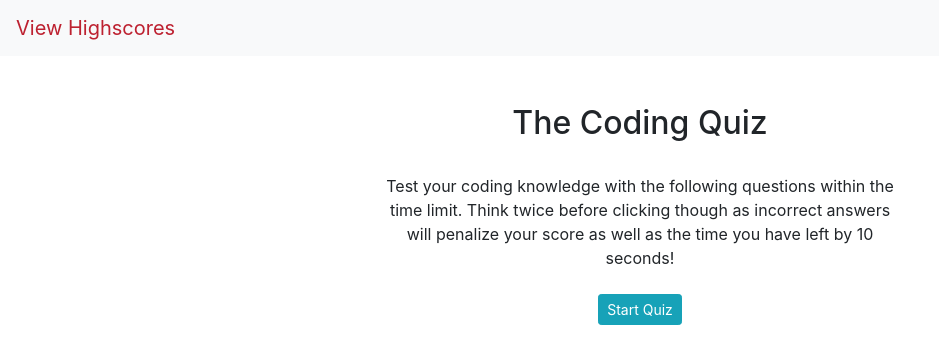
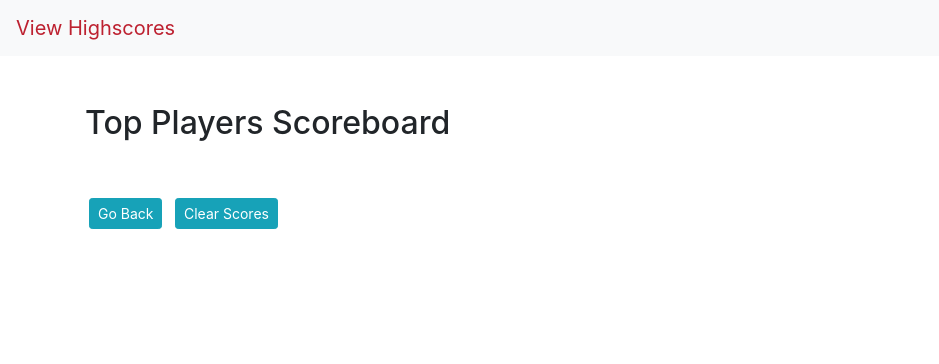
Before and after one commit to ChrisTofuLee/chris-homework-W4, a plain HTML site: page index.html in a window 1280 px wide. Both pictures are taken after a click on the link "View Highscores". Shown: the whole page, without its empty margins (0-939 px from the left). Drawn offline with nearby package versions, Linux system fonts and the light colour scheme.

Commit message:
fixed view highscore issue of still showing cleared scores

```diff
--- a/index.html
+++ b/index.html
@@ -13,7 +13,7 @@
 <body>
 
     <nav class="navbar sticky-top navbar-light bg-light ">
-        <a class="navbar-brand text-danger" href="#">View Highscores</a>
+        <a class="navbar-brand text-danger" id = "viewHighScore" href="#">View Highscores</a>
         <div class = "nav justify-content-end" id="time"></div>
       </nav>
 
--- a/script.js
+++ b/script.js
@@ -117,6 +117,7 @@ const initialsInput = document.getElementById('initialsInput')
 const breaker = document.getElementById('breaker')
 const rightWrong = document.getElementById('rightWrong')
 const showScoreHere = document.getElementById('showScoreHere')
+const viewHighScore = document.getElementById('viewHighScore')
 const questionsList = data.questions
 const titleInfo = data.titleInfo[0]
 const gameOverInfo = data.gameOverInfo
@@ -125,8 +126,8 @@ const scoreboardInfo = data.scoreboardInfo
 let ansValidation = ""
 let currentQuestionIndex = 0;
 let currentScore = 0;
-const topScorerInitials = ["ttt", "rrr", "www"];
-const topScoresList = [12, 14, 111];
+const topScorerInitials = [];
+const topScoresList = [];
 let theFinalScore = 0
 
 //add display of right or wrong pop up
@@ -330,7 +331,7 @@ function constructScoreboardPage(person, theScore) {
         pDiv.setAttribute('id', index)
         let number = index + 1
         // currentInitial = initials
-        v = theScore[index]
+        currentScore = theScore[index]
         pDiv.textContent = number + ". " + initials + " scored " + currentScore
 
         showScoreHere.appendChild(pDiv)
@@ -354,11 +355,41 @@ function constructScoreboardPage(person, theScore) {
 //             pDiv[index].textContent += " scored " + currentScoreNum
 //         })
 // }
+// function clearScorer(scorer) {
+//     scorer = []
+// }
+// function clearInitials(initials) {
+//     initials = []
+// }
 
-function clearTheScore() {}
+function clearTheScore() {
+    // clearScorer(topScorerInitials);
+    // clearInitials(topScoresList);
+    topScorerInitials.length = 0
+    topScoresList.length = 0
+    showScoreHere.innerHTML = ""
+    console.log(topScorerInitials)
+    console.log(topScoresList)
 
+
+}
+function viewHighScoreFunc () {
+    gameOverPage.classList.add('hide');
+    breaker.classList.add('hide');
+    countDown.classList.add('hide');
+    questionsPage.classList.add('hide');
+    startPage.classList.add('hide');
+    questionsPage.innerHTML = ""
+    currentQuestionIndex = 0
+    timeLeft = 60
+    clearInterval(timerInterval);
+    constructScoreboardPage(topScorerInitials, topScoresList)
+
+    scoreboardPage.classList.remove('hide');
+}
 
 goBackBtn.addEventListener('click', goBackInTime)
 clearScoreBtn.addEventListener('click', clearTheScore)
 starterBtn.addEventListener('click', setTime)
 scoreSubmit.addEventListener('click', constructGameOverInfo)
+viewHighScore.addEventListener('click', viewHighScoreFunc)
```
